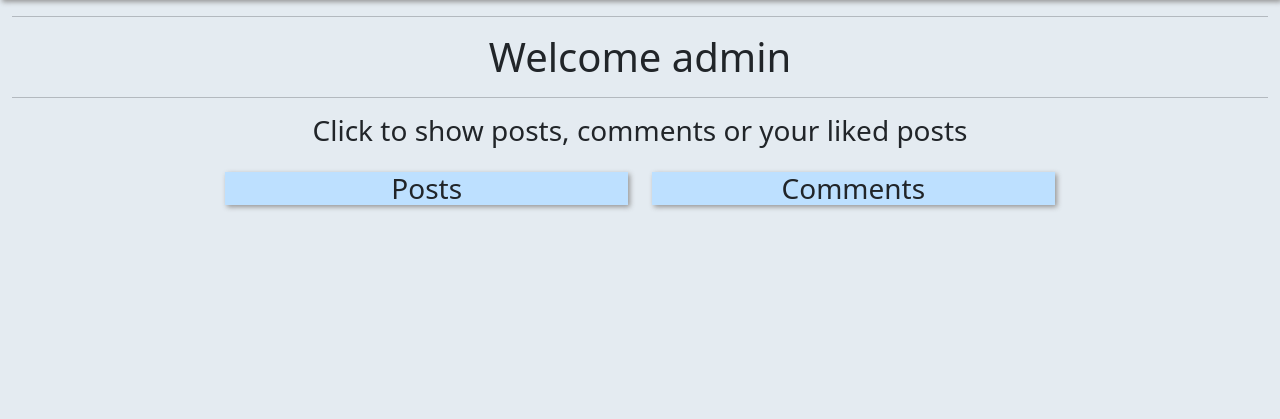
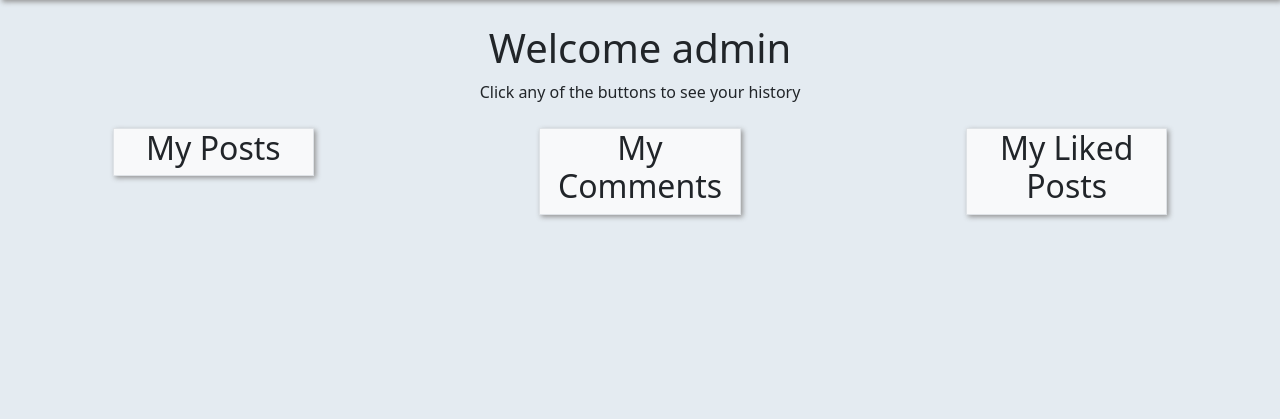
Before and after one commit to Enquil/rtr_v5, a Django app: page /profile/ in a window 1280 px wide. Shown: the part 68-487 px from the top of the page. Run offline with Django 3.2, Linux system fonts and the light colour scheme; a user stored in the database is signed in; data comes from the database, SQL or seed files in the repository; some libraries are stand-ins or nearby versions.

Commit message:
added liked_posts as a iterable list in profiles

```diff
--- a/profiles/templates/profiles/profile.html
+++ b/profiles/templates/profiles/profile.html
@@ -3,151 +3,38 @@
 
 {% block content %}
     <div class="container-fluid">
-        <div class="row">
+        <div class="row mt-4">
             <div class="col-12 text-center">
-                <hr>
-                <h1>Welcome {{ request.user.username }}</h1>
-                <hr>
+                <h1>
+                    Welcome {{ request.user.username }}
+                </h1>
+                <p>Click any of the buttons to see your history</p>
             </div>
         </div>
-
-        <div class="row">
-            <div class="col-12 text-center"><h3>Click to show posts, comments or your liked posts</h3></div>
-            <div class="col-12 col-md-5 col-lg-4 text-center
-                        border-dark offset-md-1 offset-lg-2">
-                <!-- Collapse toggler for posts -->
+        <div class="row text-center">
+            <!-- User Posts -->
+            <div class="col-12 col-md-4">
                 <div type="button"
                      data-bs-toggle="collapse"
                      data-bs-target="#profile-post-list"
-                     class="bg-alice-dark box-shadow-smol mt-3">
-                    <h3>Posts</h3>
-                </div>
-                {% if posts %}
-                    <!-- iterates posts and adds user action buttons -->
-                    {% for post in posts %}
-
-                    <div id="profile-post-list"
-                            class="collapse border mt-2 text-center box-shadow-smol bg-white border {% if forloop.last %} mb-5 {% endif %}">
-
-                        <!-- post info -->
-                        <h5>{{ post.title }}</h5>
-                        <p>{{ post.excerpt }}</p>
-
-                        <!-- container with user action buttons -->
-                        <div class="options-container">
-
-                            <a class="btn btn-dark border-0 mb-3" href="{% url 'edit_post' post.slug %}">EDIT</a>
-                            <button type="button"
-                                    class="btn btn-danger border-0 mb-3 ms-1"
-                                    data-bs-toggle="modal"
-                                    data-bs-target="#post-delete-modal-{{ post.id }}">
-                                DELETE
-                            </button>
-                        </div>
-                    </div>
-
-                        <!-- Modal div for confirming deletion of post models
-                            sourced from: https://getbootstrap.com/docs/4.0/components/modal/
-                        -->
-                    <div id="post-delete-modal-{{ post.id }}" class="modal" tabindex="-1" role="dialog">
-                        <div class="modal-dialog" role="document">
-                            <div class="modal-content">
-                            <div class="modal-header">
-                                <h3 class="modal-title">Confirm Deletion</h3>
-                            </div>
-                            <div class="modal-body">
-                                <h4>{{ post.title }}</h4>
-                            </div>
-
-                                <div class="modal-footer">
-
-                                    <form id="delete-post-form" class="inline-block"
-                                            action="{% url 'delete_post' post.id %}" method="POST">
-                                        {% csrf_token %}
-                                        <button type="submit" class="btn btn-primary">Confirm</button>
-                                    </form>
-                                    <button type="button" class="btn btn-secondary"
-                                            data-bs-dismiss="modal"
-                                            data-bs-target="#post-delete-modal-{{ post.id }}">
-                                        Nevermind
-                                    </button>
-
-                                </div>
-                            </div>
-                        </div>
-                    </div>
-                {% endfor %}
-                {% else %}
-                    <h4>You have not posted any comments yet!</h4>
-                {% endif %}
+                     class="w-50 bg-light border
+                            mx-auto box-shadow-smol mt-2"><h2>My Posts</h2></div>
             </div>
-
-            <!-- user comments div starts here -->
-            <div class="col-12 col-md-6 col-lg-4 text-center">
-
-                <!-- Collapse toggler for comments -->
+            <!-- User Comments -->
+            <div class="col-12 col-md-4">
                 <div type="button"
                      data-bs-toggle="collapse"
                      data-bs-target="#profile-comment-list"
-                     class="bg-alice-dark box-shadow-smol mt-3">
-                    <h3>Comments</h3>
-                </div>
-
-                <!-- Iterates over users comments with edit/delete fucntionality -->
-                {% if comments %}
-                    {% for comment in comments %}
-
-                        <div id="profile-comment-list"
-                            class="border mt-2 text-center collapse box-shadow-smol bg-white border {% if forloop.last %} mb-5 {% endif %}">
-
-                            <!-- Comment Info -->
-                            <h5>Your wrote @ {{ comment.post }} on <small>{{ comment.created_on }}</small></h5>
-                            <p>{{ comment.body }}</p>
-
-                            <!-- container with user action buttons -->
-                            <div class="options-container">
-                                <button type="button"
-                                        class="btn btn-danger border-0 mb-3 ms-1"
-                                        data-bs-toggle="modal"
-                                        data-bs-target="#comment-delete-modal-{{ comment.id }}">
-                                    DELETE
-                                </button>
-                            </div>
-                        </div>
-
-                            <!-- Modal div for confirming deletion of comment models
-                                sourced from: https://getbootstrap.com/docs/4.0/components/modal/
-                            -->
-                        <div id="comment-delete-modal-{{ comment.id }}" class="modal" tabindex="-1" role="dialog">
-                            <div class="modal-dialog" role="document">
-                                <div class="modal-content">
-                                <div class="modal-header">
-                                    <h3 class="modal-title">Confirm Deletion</h3>
-                                </div>
-                                <div class="modal-body">
-                                    <p>{{ comment.body }}</p>
-                                </div>
-
-                                    <div class="modal-footer">
-
-                                        <form id="delete-comment-form" class="inline-block" action="{% url 'delete_comment' comment.id %}" method="POST">
-                                            {% csrf_token %}
-                                            <button type="submit" class="btn btn-primary">Confirm</button>
-                                        </form>
-                                        <button type="button" class="btn btn-secondary"
-                                                data-bs-dismiss="modal"
-                                                data-bs-target="#comment-delete-modal-{{ comment.id }}">
-                                            Nevermind
-                                        </button>
-
-                                    </div>
-                                </div>
-                            </div>
-                        </div>
-                    {% endfor %}
-                {% else %}
-                    <h4>You have not posted any comments yet!</h4>
-                {% endif %}
+                     class="w-50 bg-light border
+                            mx-auto box-shadow-smol mt-2" ><h2>My Comments</h2></div>
+            </div>
+            <!-- User Liked Posts -->
+            <div class="col-12 col-md-4">
+                <div type="button"
+                     data-bs-toggle="collapse"
+                     data-bs-target="#profile-liked-list"
+                     class="w-50 bg-light border
+                            mx-auto box-shadow-smol mt-2"><h2>My Liked Posts</h2></div>
             </div>
         </div>
     </div>
```
